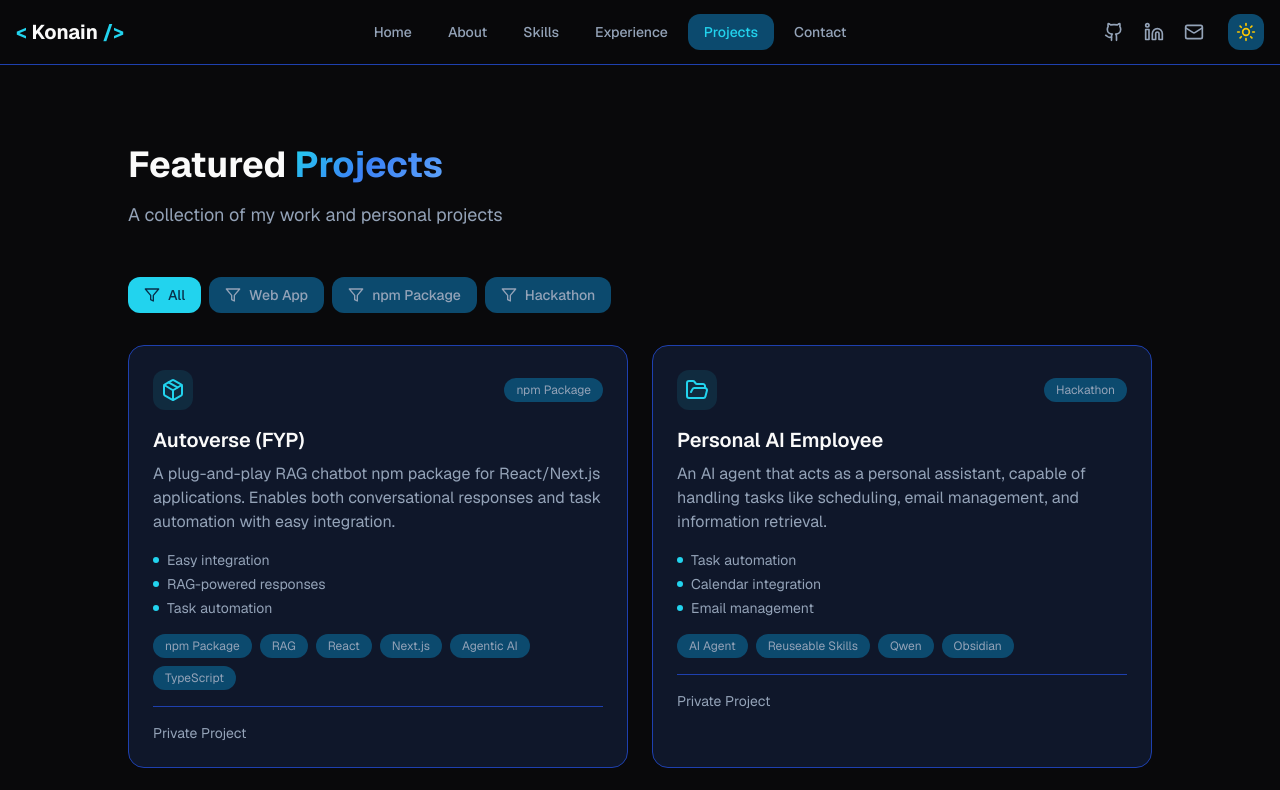
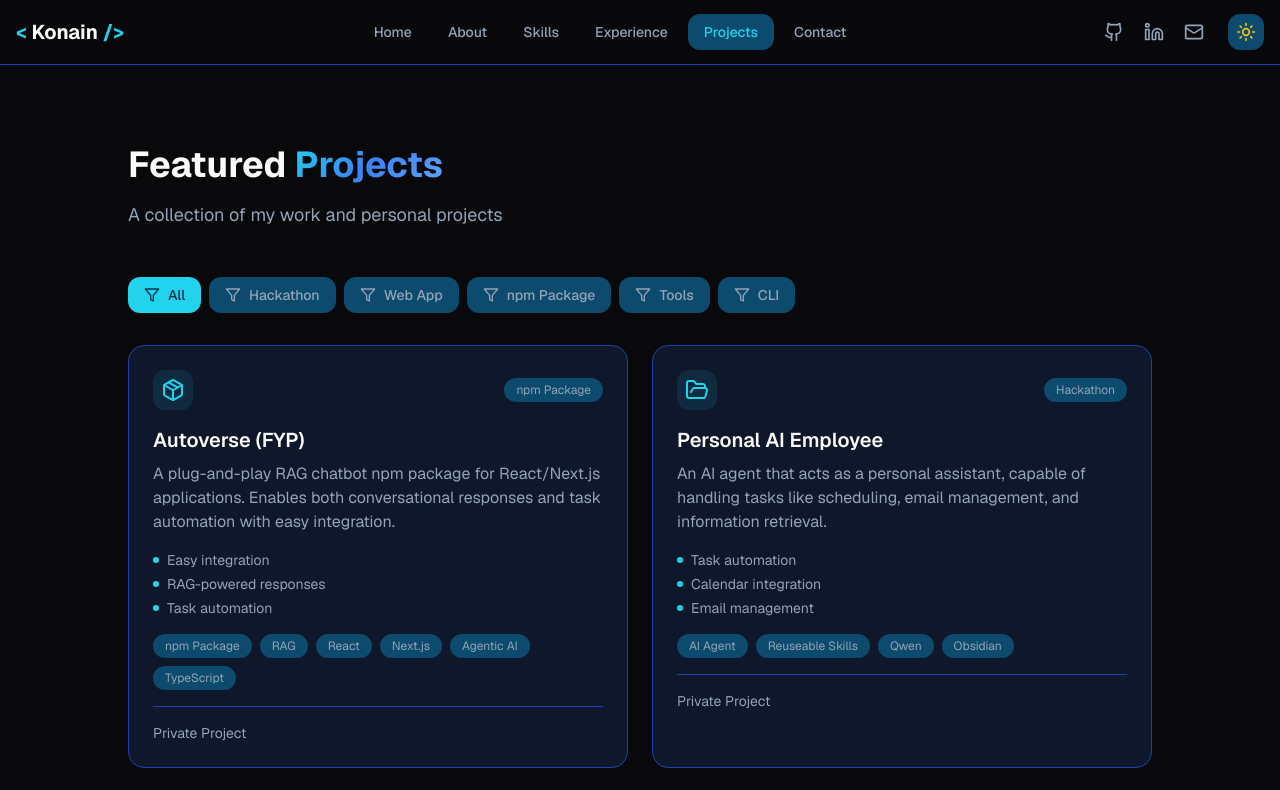
Before and after one commit to konain611/Portfolio, a Next.js app: page /projects in a window 1280 px wide. Shown: the top 790 px of the page. Built offline with nearby package versions, Linux system fonts and the light colour scheme.

Commit message:
Update ProjectsList.jsx

```diff
--- a/src/components/ProjectsList.jsx
+++ b/src/components/ProjectsList.jsx
@@ -10,7 +10,7 @@ const projectIcons = {
   "CLI": Cpu,
 };
 
-const projectTypes = ["All", "Web App", "npm Package", "Hackathon"];
+const projectTypes = ["All", "Hackathon", "Web App", "npm Package", "Tools", "CLI" ];
 
 export function ProjectsList() {
   const [selectedType, setSelectedType] = useState("All");
```
